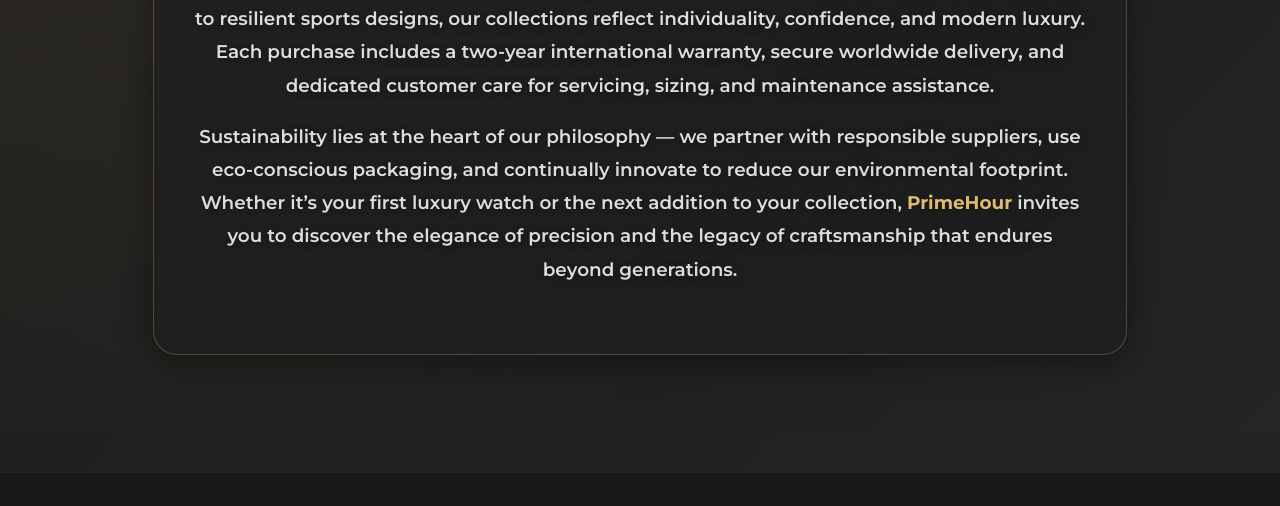
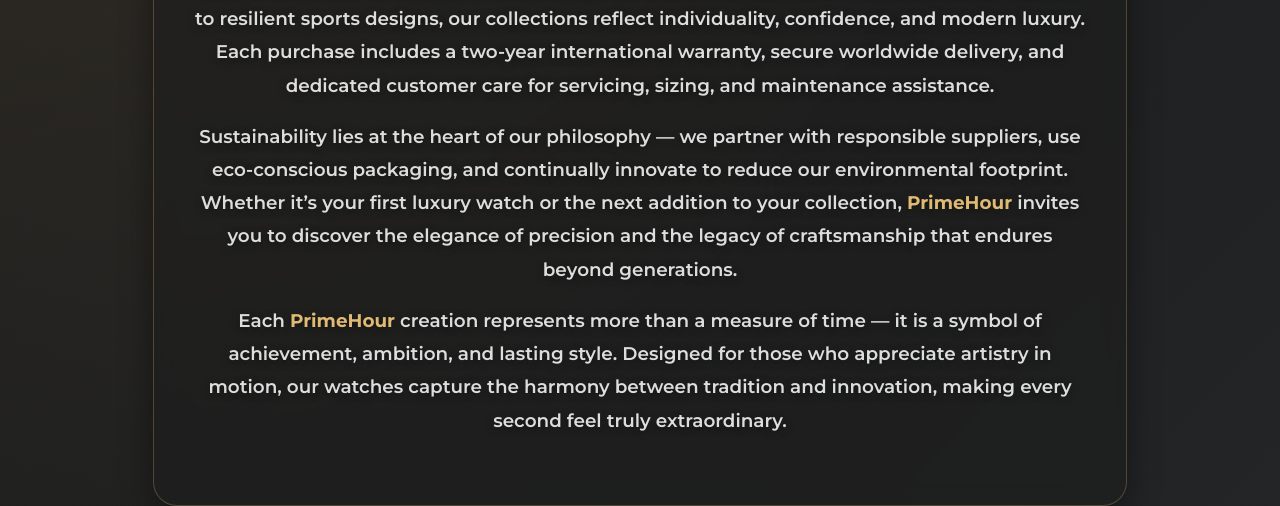
Before and after one commit to aliahmedhome09876-creator/Prime-Hour, a plain HTML site: page index.html in a window 1280 px wide. Shown: the part 1835-2341 px from the top of the page. Drawn offline with Linux system fonts and the light colour scheme.

Commit message:
Initial commit4

```diff
--- a/index.html
+++ b/index.html
@@ -64,8 +64,13 @@
       Sustainability lies at the heart of our philosophy — we partner with responsible suppliers, use eco-conscious packaging, and continually innovate to reduce our environmental footprint.
       Whether it’s your first luxury watch or the next addition to your collection, <strong>PrimeHour</strong> invites you to discover the elegance of precision and the legacy of craftsmanship that endures beyond generations.
     </p>
+    <p class="about-luxury-text">
+      Each <strong>PrimeHour</strong> creation represents more than a measure of time — it is a symbol of achievement, ambition, and lasting style.
+      Designed for those who appreciate artistry in motion, our watches capture the harmony between tradition and innovation, making every second feel truly extraordinary.
+    </p>
   </div>
 </section>
+
 
 
 <footer>
```
